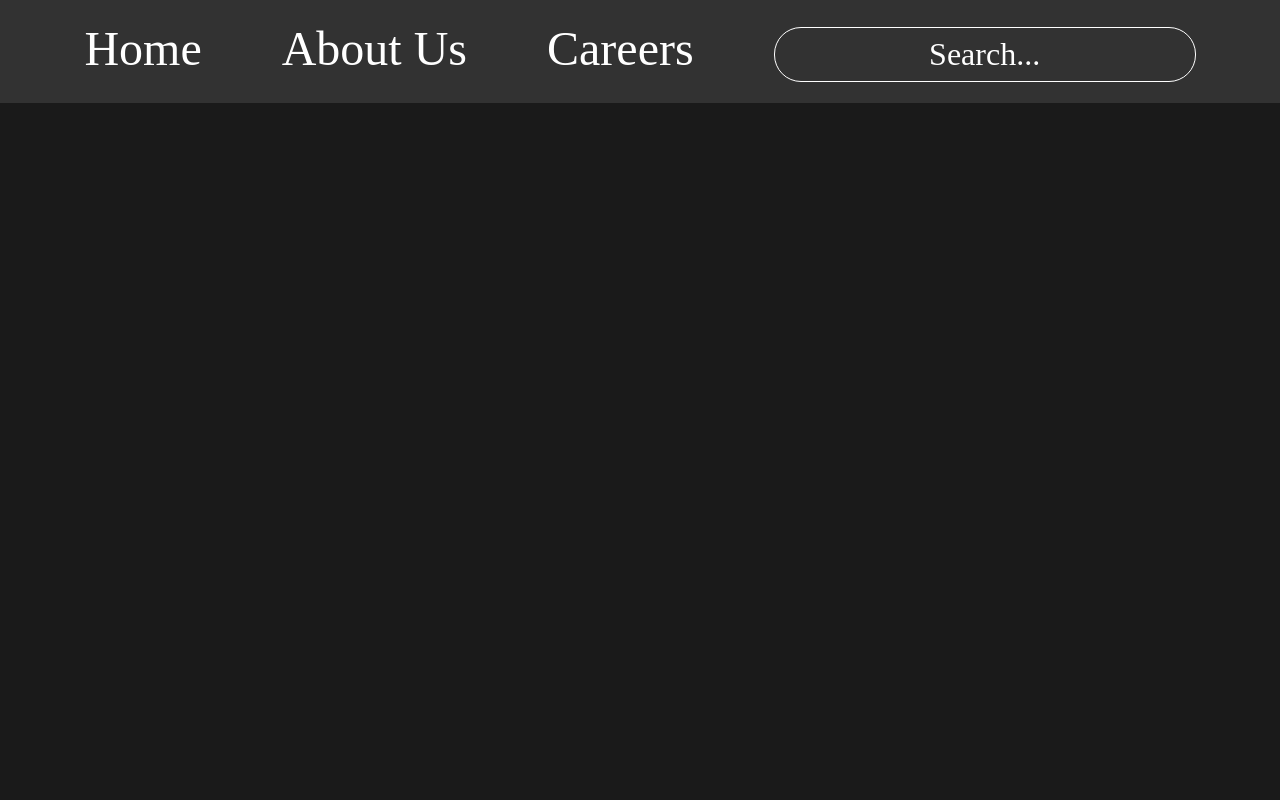
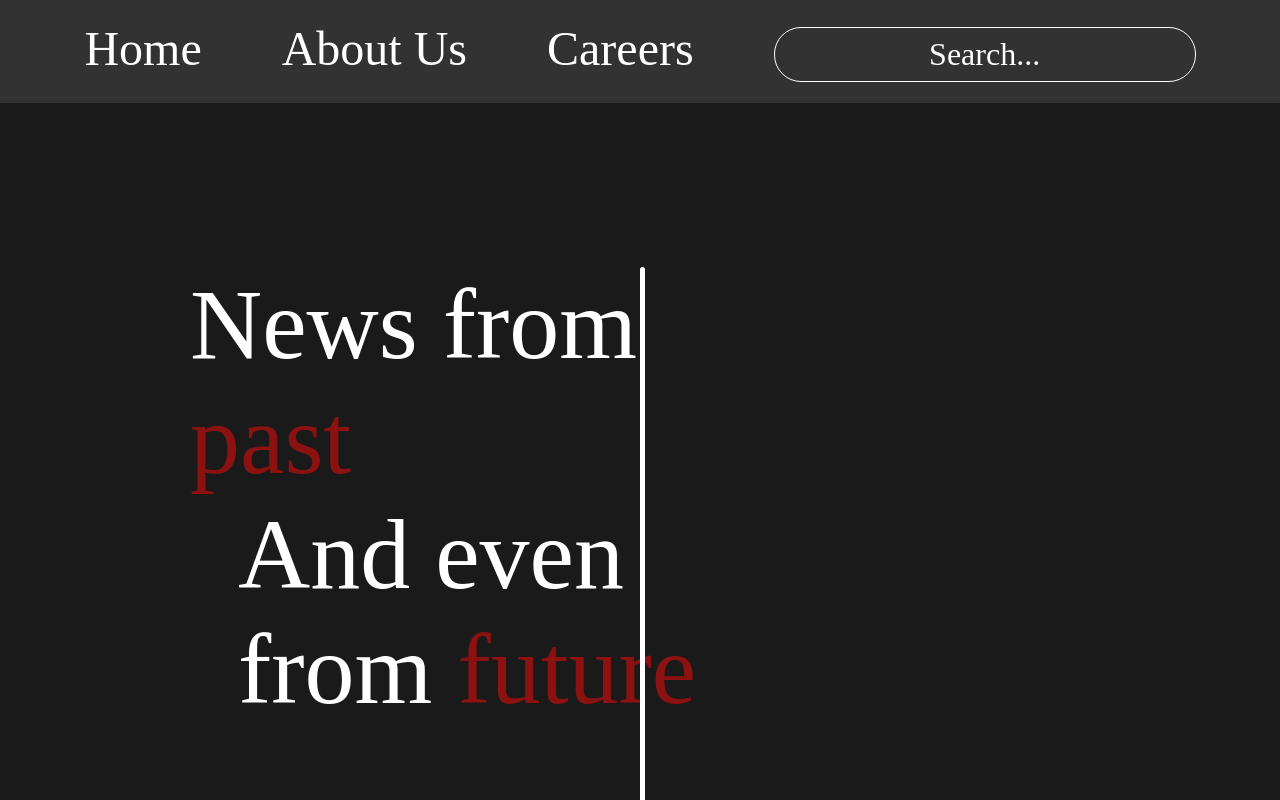
Before and after one commit to Rize212/Something-strange, a plain HTML site: page Index.html in a window 1280 px wide. Shown: the top 800 px of the page. Drawn offline with Linux system fonts and the light colour scheme; a web font is replaced by a local one.

Commit message:
Version 2.2

```diff
--- a/Index.html
+++ b/Index.html
@@ -28,5 +28,16 @@
     </nav>
 </header>
 <body>
+    <section>
+        <div class="vertical-line"></div>
+        <div class="section_1_leftside">
+            <h1>News from <span style="color:#8C1111;">past</span></h1>
+            <h1 style="padding-left:48px;">And even from <span style="color:#8C1111;">future</span></h1>
+
+        </div>
+        <div class="section_1_rightside">
+
+        </div>
+    </section>
 </body>
 </html>
--- a/style.css
+++ b/style.css
@@ -47,6 +47,7 @@ li{
     text-align: center;
     color: #fff;
 }
+
 input{
 color: inherit;
 }
@@ -55,6 +56,8 @@ h1{
     font-family: 'Imbue', serif;
     font-size: 100px;
     color: #fff;
+    font-weight: 400;
+    margin: 0%;
 }
 
 h2{
@@ -78,3 +81,23 @@ h3{
     color: #fff;
 
 }
+
+section{
+    margin: 164px 0px 0px 0px;
+}
+.section_1_leftside{
+    max-width: 49%;
+    margin: 0px 0px 0px 190px;
+    vertical-align: middle;
+}
+.section_1_rightside{
+    max-width: 49%;
+    margin:0px 190px 0px 0px ;
+}
+.vertical-line{
+    position: absolute;
+    border-left: 5px solid #fff;
+    height: 860px;
+    left: 50%;
+    border-radius: 20px;
+}
```
